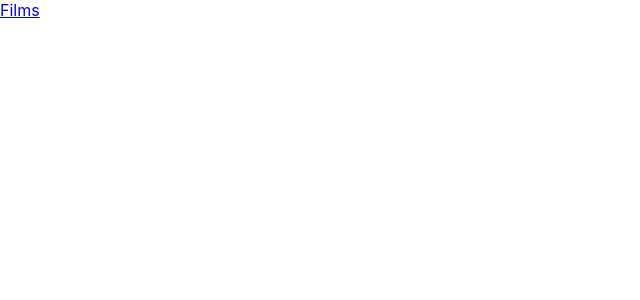
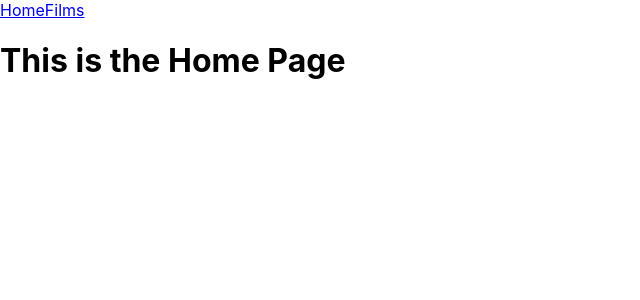
Before and after one commit to baileykue/react-lotr-from-scratch, a React (Create React App) app: page / in a window 1280 px wide. Shown: the top 300 px of the page, without its empty margins (0-640 px from the left). Built offline with nearby package versions, Linux system fonts and the light colour scheme.

Commit message:
added books use effect and fetch functions

```diff
--- a/src/App.js
+++ b/src/App.js
@@ -1,18 +1,25 @@
 import './App.css';
 import { BrowserRouter, NavLink, Switch, Route } from 'react-router-dom';
 import Films from './views/Films/Films';
+import Main from './views/Main/Main';
 
 function App() {
   return (
     <div className="App">
       <BrowserRouter>
         <header>
-          <NavLink exact to="/films" data-testid="film-link">
+          <NavLink exact to="/" data-testid="home-link">
+            Home
+          </NavLink>
+          <NavLink to="/films" data-testid="film-link">
             Films
           </NavLink>
         </header>
 
         <Switch>
+          <Route exact path="/">
+            <Main />
+          </Route>
           <Route path="/films">
             <Films />
           </Route>
--- a/src/views/Main/Main.js
+++ b/src/views/Main/Main.js
@@ -1,5 +1,9 @@
 import React from 'react';
 
 export default function Main() {
-  return <div></div>;
+  return (
+    <div>
+      <h1>This is the Home Page</h1>
+    </div>
+  );
 }
```
Also changed, not shown: src/views/Books/Books.js (+22 -0 lines).
